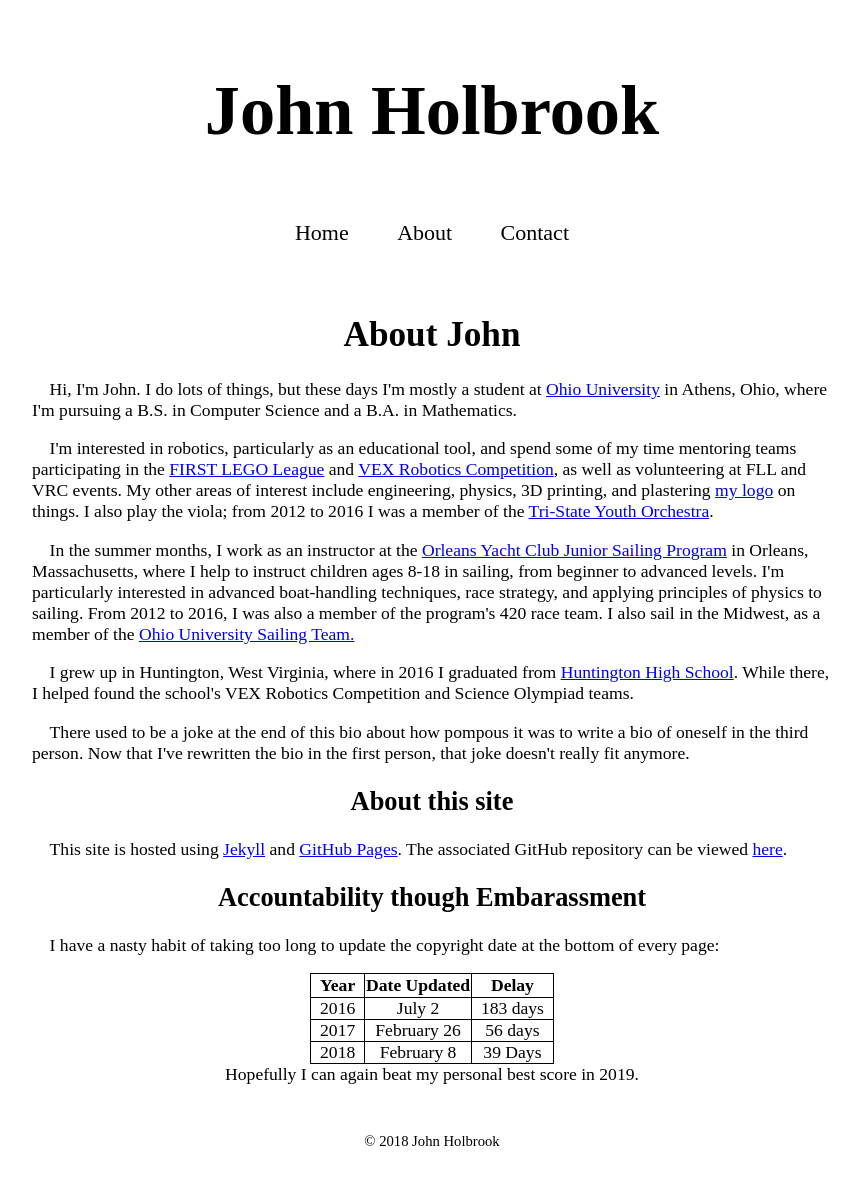
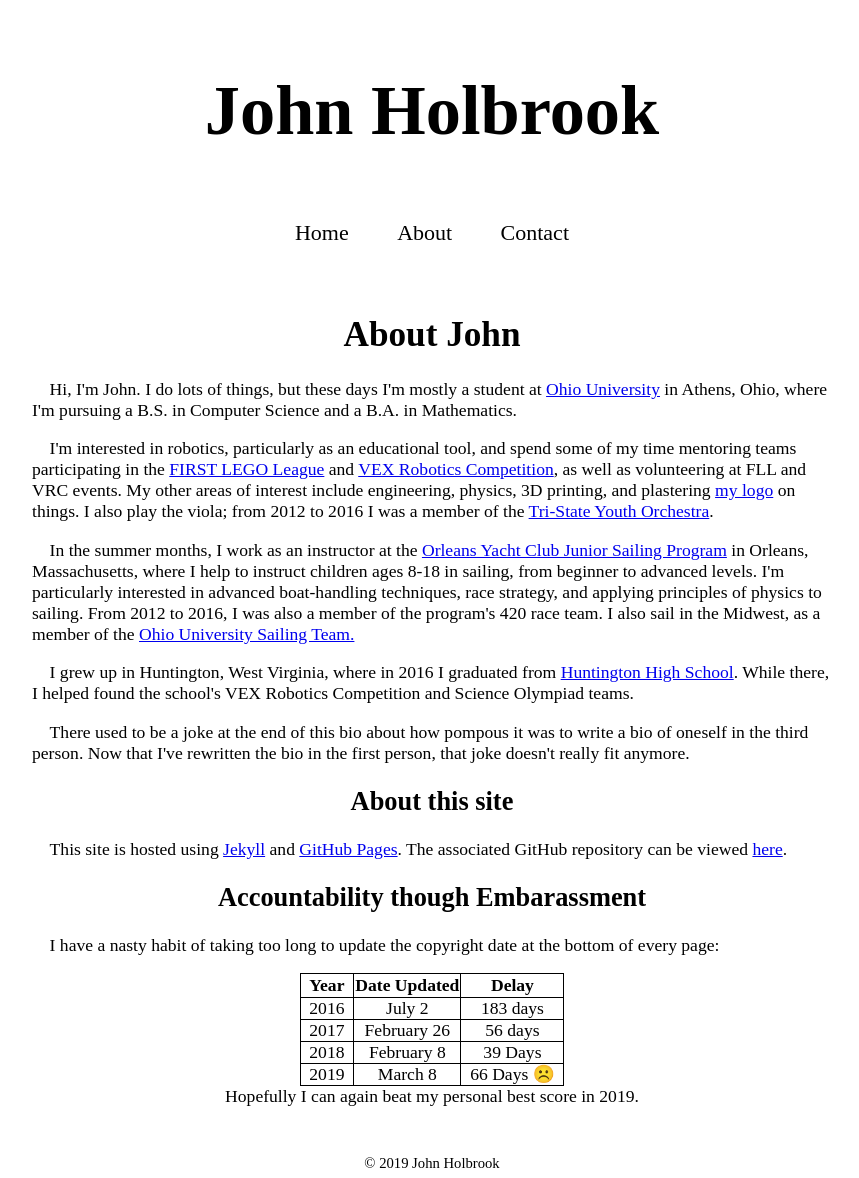
Before and after one commit to johnholbrook/dhmmjoph.github.io, a Jekyll site: the page built from about.html, in a window 1280 px wide. Shown: the whole page, without its empty margins (208-1067 px from the left). Built offline with Jekyll 4.4.1, drawn with Linux system fonts in a browser that asks for light colours; comment, search, counter and statistics services are not loaded; before the commit the page ends 1156 px from its top, so only the background shows below that.

Commit message:
Update copyright date to 2019 (finally!)

```diff
--- a/_layouts/LEGO.html
+++ b/_layouts/LEGO.html
@@ -52,11 +52,12 @@
 		<div class="content body">
 			<h1>{{ page.title }}</h1>
 			<em>{{ page.subhead }}</em>
+			<br/>
 			<!-- Content goes here -->
 			{{ content }}
 			</div>
 		<div class="content footer">
-			<small>&copy; 2018 John Holbrook</small>
+			<small>&copy; 2019 John Holbrook</small>
 			<br/>
 			<small>LEGO&reg; is a trademark of the LEGO Group of companies which does not sponsor, authorize or endorse this site. </small>
 		</div>
--- a/_layouts/default.html
+++ b/_layouts/default.html
@@ -71,7 +71,7 @@
 			{{ content }}
 			</div>
 		<div class="content footer">
-			<small>&copy; 2018 John Holbrook</small>
+			<small>&copy; 2019 John Holbrook</small>
 		</div>
 	</body>
 </html>
--- a/_layouts/index.html
+++ b/_layouts/index.html
@@ -76,7 +76,7 @@
 
 			</div>
 		<div class="content footer">
-			<small>&copy; 2018 John Holbrook</small>
+			<small>&copy; 2019 John Holbrook</small>
 		</div>
 	</body>
 </html>
--- a/about.html
+++ b/about.html
@@ -53,6 +53,11 @@ It's no longer updated, so if there's incorrect information or a horrible typo o
 			<td>February 8</td>
 			<td>39 Days</td>
 		</tr>
+		<tr>
+			<td>2019</td>
+			<td>March 8</td>
+			<td>66 Days ☹️</td>
+		</tr>
 	</table>
 	Hopefully I can again beat my personal best score in 2019.
 </p>
--- a/site.css
+++ b/site.css
@@ -96,6 +96,21 @@ body ul{
 .new_post_subhead{
 	font-size: large
 }
+
+.podcast_desc{
+	padding: 1em;
+	//max-width: 30%;
+	text-align: center;
+	margin: 0 auto;
+}
+.podcast_desc > img{
+	max-width: 15em;
+}
+.podcast_desc > a{
+	font-size: 1.3em;
+	padding: 0.5em;
+}
+
 figcaption{
 	font-size: small;
 }
```
Also changed, not shown: 1 other file.
